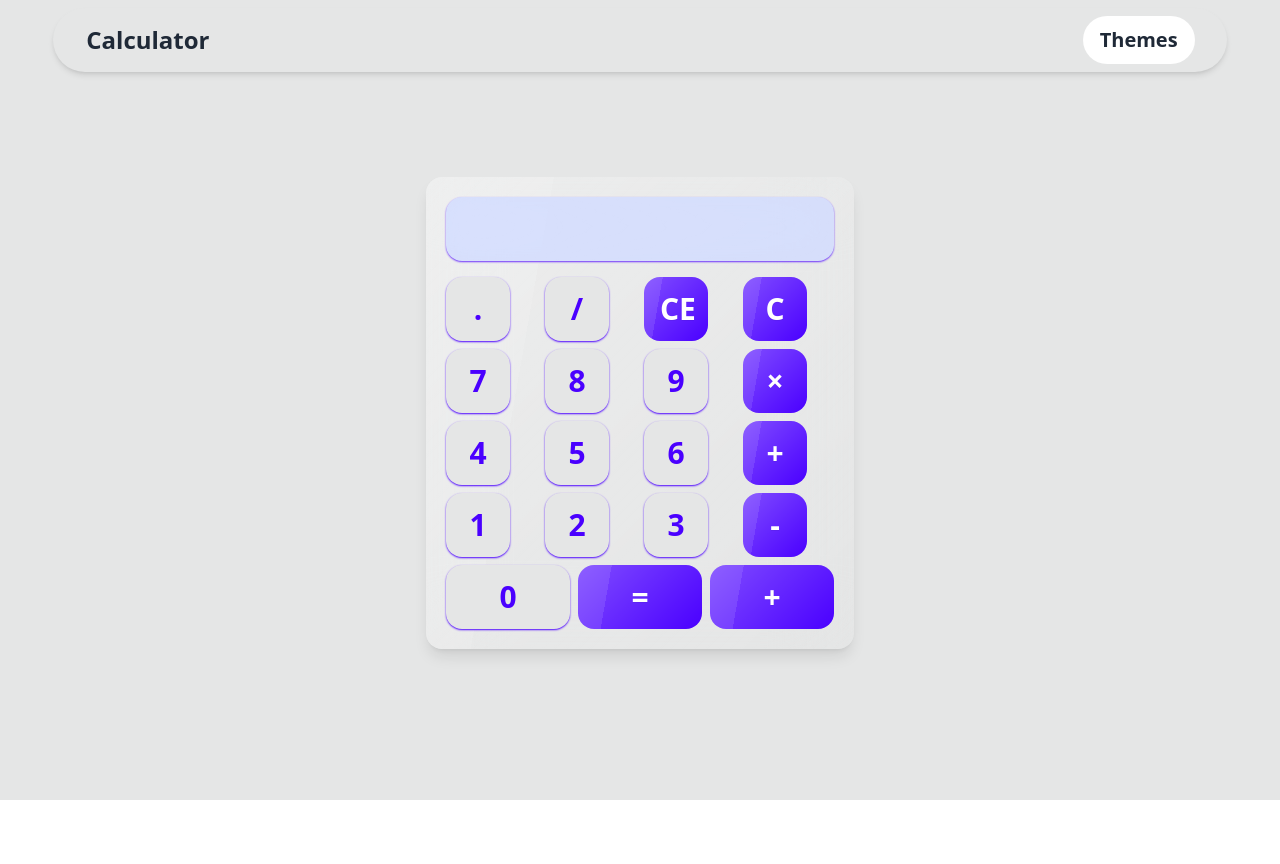
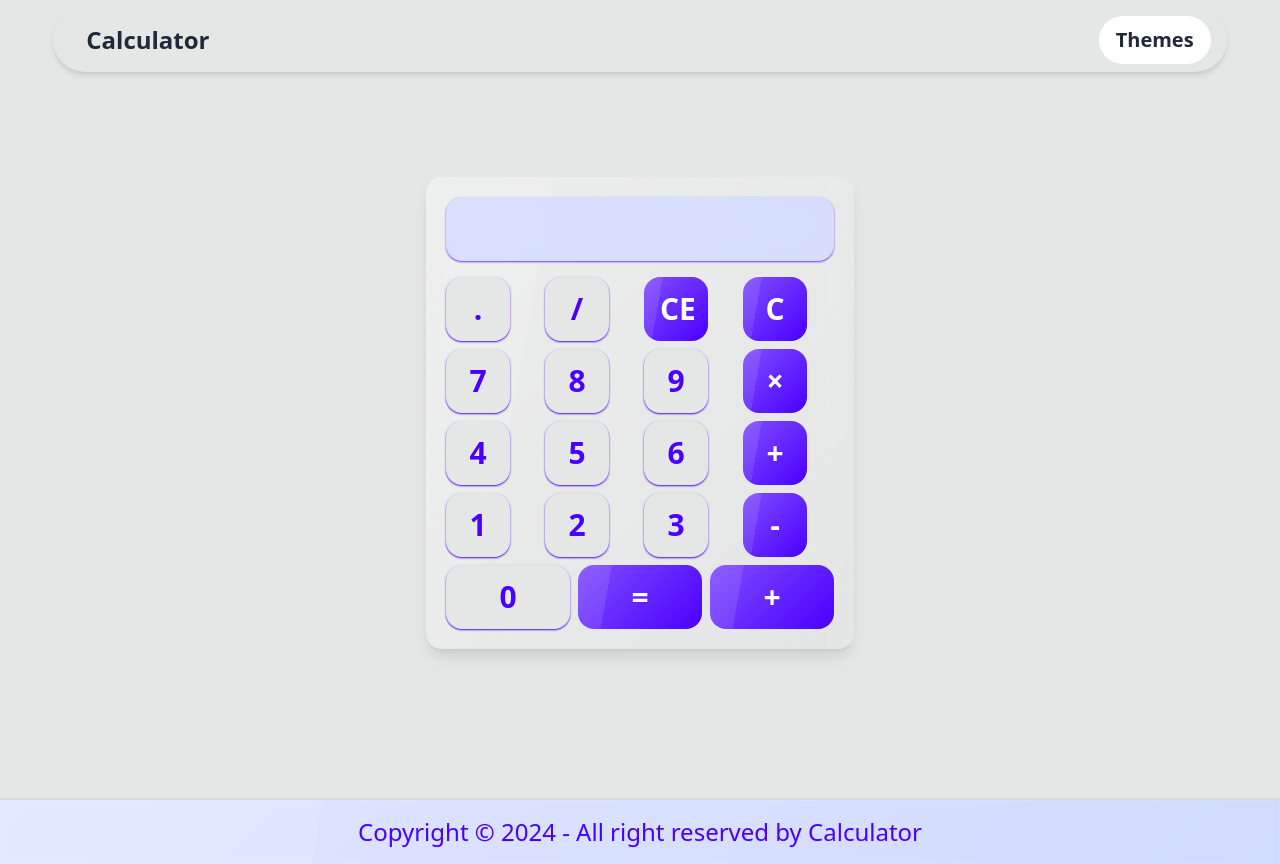
Before and after one commit to Mayanksaharkar/Calculator, a React (Vite) app: page / in a window 1280 px wide. Before the commit the page ends 800 px from the top, so only its background shows below. Built offline with nearby package versions, Linux system fonts and the light colour scheme.

Commit message:
Footer Added

```diff
--- a/index.html
+++ b/index.html
@@ -4,6 +4,7 @@
     <meta charset="UTF-8" />
     <link rel="icon" type="image/svg+xml" href="./src//assets/icon.svg" />
     <meta name="viewport" content="width=device-width, initial-scale=1.0" />
+    <link rel="stylesheet" href="./src/index.css">
     <title>Calculator</title>
   </head>
   <body>
--- a/src/App.jsx
+++ b/src/App.jsx
@@ -1,17 +1,22 @@
 import "./App.css";
 import Calculator from "./Components/Calculator";
 import Drawer from "./Components/Drawer";
+import Footer from "./Components/Footer";
 import Navbar from "./Components/Navbar";
 
 function App() {
   return (
+    <div>
     <div className="w-screen h-screen bg-base-300">
       <Navbar />
       <Drawer/>
       <div className="flex justify-center align-middle h-5/6">
         <Calculator />
       </div>
+
     </div>
+    <Footer/>
+</div>
   );
 }
 
--- a/src/Components/Calculator.jsx
+++ b/src/Components/Calculator.jsx
@@ -43,6 +43,7 @@ function Calculator() {
         </div>
 
       </div>
+
     </div>
   )
 }
--- /dev/null
+++ b/src/Components/Footer.jsx
@@ -0,0 +1,11 @@
+function Footer() {
+  return (
+    <footer className="footer footer-center mt-0 p-4 bg-primary-content text-primary text-2xl font-sans glass">
+      <aside>
+        <p>Copyright © 2024 - All right reserved by Calculator</p>
+      </aside>
+    </footer>
+  );
+}
+
+export default Footer;
--- a/src/Components/Navbar.jsx
+++ b/src/Components/Navbar.jsx
@@ -3,13 +3,13 @@ function Navbar() {
 
 
   return (
-    <div className="flex justify-center py-2 z-0 ">
+    <div className="flex justify-center py-2 ">
       <div className="navbar w-11/12  bg-base-300 shadow-md rounded-full px-4">
         <div className="navbar-start">
           <a className="btn btn-ghost text-2xl rounded-full ">Calculator</a>
         </div>
         <div className="navbar-end">
-          <label htmlFor="my-drawer" className="btn btn-ghost rounded-full mr-4 text-xl bg-base-100" >Themes</label>
+          <label htmlFor="my-drawer" className="btn btn-ghost rounded-full mr-0 text-xl bg-base-100" >Themes</label>
         </div>
       </div>
     </div>
--- a/src/index.css
+++ b/src/index.css
@@ -1,3 +1,31 @@
 @tailwind base;
 @tailwind components;
 @tailwind utilities;
+
+html {
+    scroll-behavior: smooth;
+}
+
+div::-webkit-scrollbar {
+    display: none;
+}
+body::-webkit-scrollbar {
+    display: none;
+}
+
+
+@layer utilities {
+
+    /* Hide scrollbar for Chrome, Safari and Opera */
+    .no-scrollbar::-webkit-scrollbar {
+        display: none;
+    }
+
+    /* Hide scrollbar for IE, Edge and Firefox */
+    .no-scrollbar {
+        -ms-overflow-style: none;
+        /* IE and Edge */
+        scrollbar-width: none;
+        /* Firefox */
+    }
+}
```
